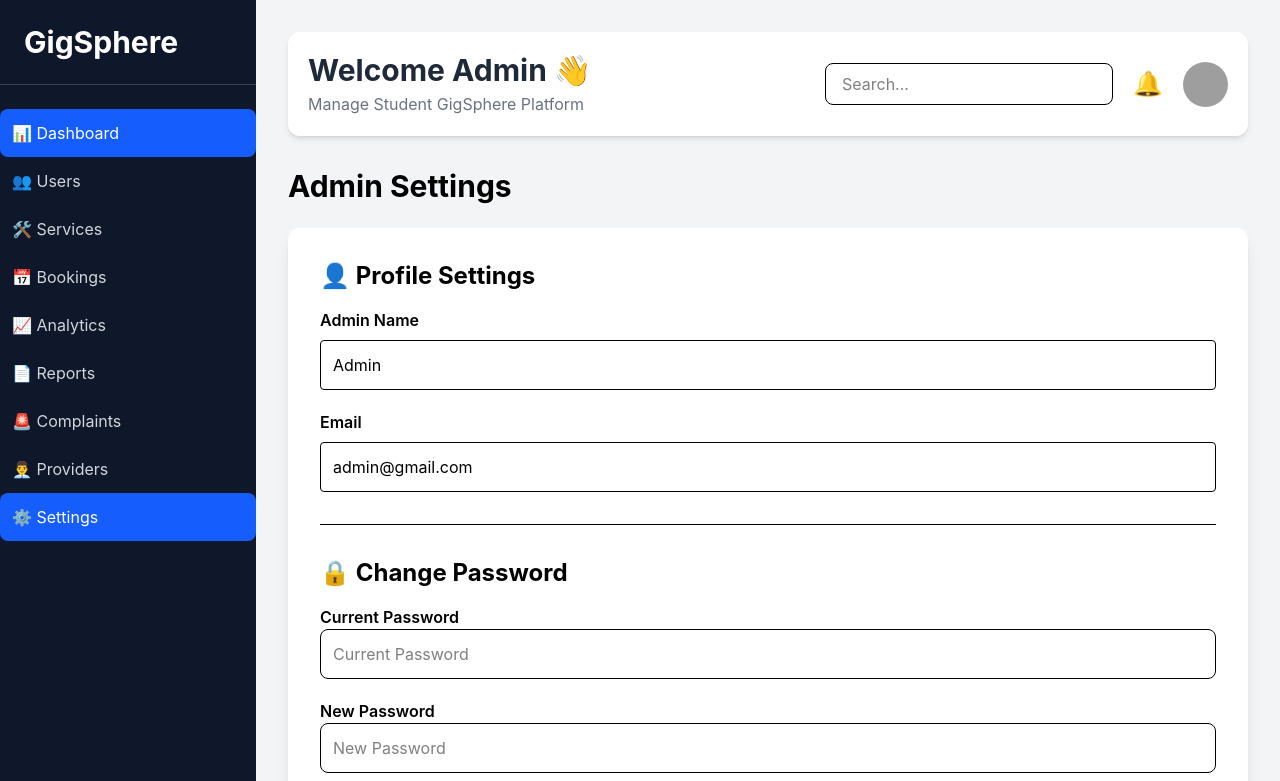
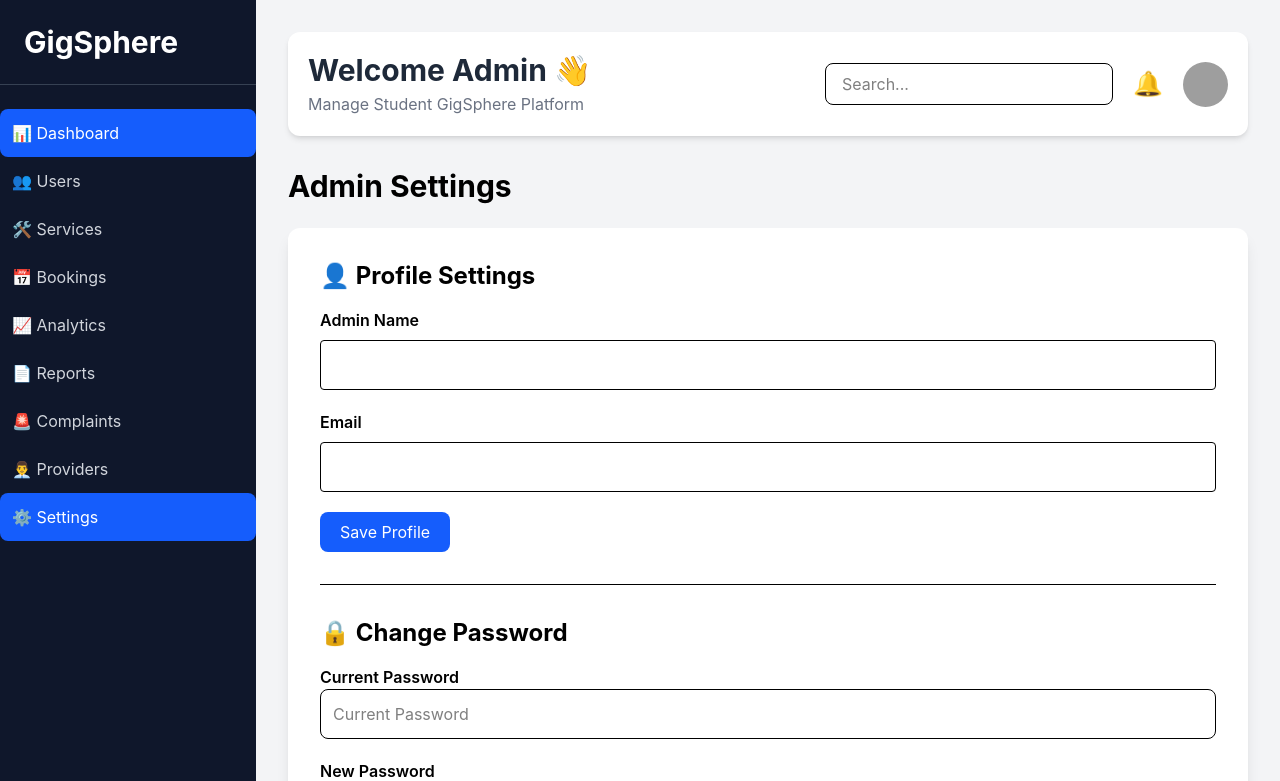
Before and after one commit to trishavegi/student-gigsphere, a React (Vite) app in the folder client/: page /admin/settings in a window 1280 px wide. Shown: the top 781 px of the page. Built offline with nearby package versions, Linux system fonts and the light colour scheme; no server answers; grey boxes are pictures that could not be loaded.

Commit message:
Connect admin profile settings

```diff
--- a/client/src/pages/admin/Settings.jsx
+++ b/client/src/pages/admin/Settings.jsx
@@ -1,4 +1,4 @@
-import { useState } from "react";
+import { useState, useEffect } from "react";
 import Sidebar from "../../components/Sidebar";
 import AdminHeader from "../../components/AdminHeader";
 import api from "../../services/api";
@@ -6,6 +6,10 @@ import { useNavigate } from "react-router-dom";
 
 function Settings() {
   const navigate = useNavigate();
+  const [admin, setAdmin] = useState({
+  name: "",
+  email: "",
+});
   const [currentPassword, setCurrentPassword] = useState("");
 const [newPassword, setNewPassword] = useState("");
 const [confirmPassword, setConfirmPassword] = useState("");
@@ -37,6 +41,40 @@ const changePassword = async () => {
 
   }
 
+};
+const fetchAdminProfile = async () => {
+  try {
+    const response = await api.get("/auth/profile");
+
+    setAdmin({
+      name: response.data.name,
+      email: response.data.email,
+    });
+
+  } catch (error) {
+    console.log("Profile Error:", error);
+  }
+};
+const updateAdminProfile = async () => {
+  try {
+    const response = await api.put("/auth/profile", {
+      name: admin.name,
+      email: admin.email,
+    });
+
+    alert(response.data.message);
+
+    localStorage.setItem(
+      "user",
+      JSON.stringify(response.data.user)
+    );
+
+  } catch (error) {
+    alert(
+      error.response?.data?.message ||
+      "Unable to update profile"
+    );
+  }
 };
   return (
     <div className="flex bg-gray-100 min-h-screen">
@@ -70,10 +108,15 @@ const changePassword = async () => {
 
              <input
   type="text"
-                defaultValue="Admin"
+  value={admin.name}
+  onChange={(e) =>
+    setAdmin({
+      ...admin,
+      name: e.target.value,
+    })
+  }
   className="w-full border p-3 rounded mt-2"
 />
-
             </div>
 
             <div>
@@ -84,9 +127,21 @@ const changePassword = async () => {
 
              <input
   type="email"
-                defaultValue="admin@gmail.com"
+  value={admin.email}
+  onChange={(e) =>
+    setAdmin({
+      ...admin,
+      email: e.target.value,
+    })
+  }
   className="w-full border p-3 rounded mt-2"
 />
+<button
+  onClick={updateAdminProfile}
+  className="mt-5 bg-blue-600 text-white px-5 py-2 rounded-lg hover:bg-blue-700"
+>
+  Save Profile
+</button>
 
             </div>
 
```
Also changed, not shown: 2 other files (tests, documents, lock files or other folders). Lines whose indentation alone changed are shown as unchanged.
